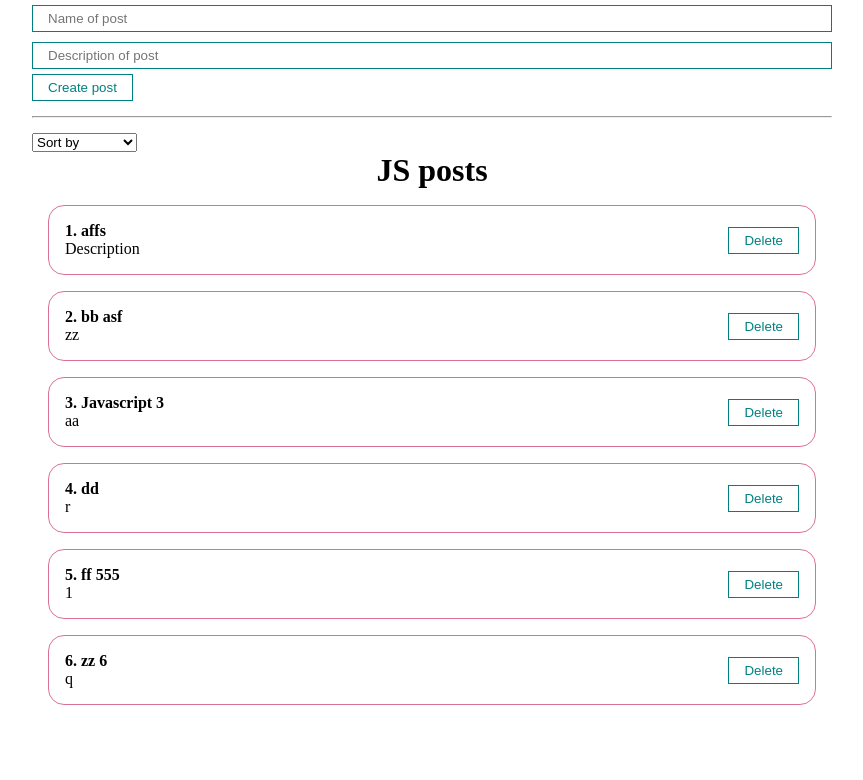
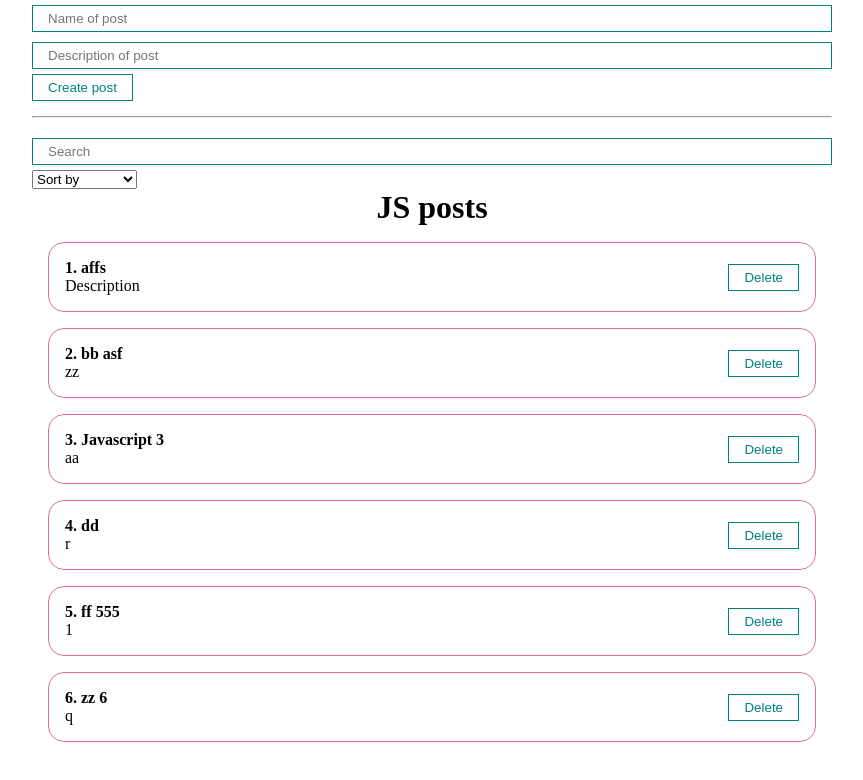
Before and after one commit to AriannaLiss/react-az, a React (Create React App) app: page / in a window 1280 px wide. Shown: the top 780 px of the page, without its empty margins (208-1071 px from the left). Built offline with nearby package versions, Linux system fonts and the light colour scheme.

Commit message:
added filter by search field

```diff
--- a/src/App.js
+++ b/src/App.js
@@ -1,8 +1,8 @@
-import React, {useState} from 'react'
+import React, {useMemo, useState} from 'react'
 import './App.css'
+import PostFilter from './components/PostFilter';
 import PostForm from './components/PostForm';
 import PostList from './components/PostList.jsx';
-import MySelect from './components/UI/select/MySelect';
 
 function App() {
 
@@ -15,7 +15,19 @@
     {id:6, title: 'zz 6', body: 'q'},
   ])
 
-  const [selectedSort, setSelectedSort] = useState('')
+  const [filter, setFilter] = useState({sort:'', query: ''})
+
+  const sortedPosts =  useMemo(() => {
+    console.log('function getSorted posts')
+    if(filter.sort){
+      return [...posts].sort((a,b) => a[filter.sort].localeCompare(b[filter.sort]));
+    }
+    return posts
+  }, [filter.sort, posts])
+
+  const sortedAndSearchedPosts = useMemo(() => {
+    return sortedPosts.filter(post => post.title.toLowerCase().includes(filter.query.toLowerCase()))
+  }, [sortedPosts, filter.query])
 
   const createPost = (newPost) => {
     setPosts([...posts, newPost])
@@ -25,30 +37,19 @@
     setPosts(posts.filter(p => p.id !== post.id))
   }
 
-  const sortPosts = (sort) => {
-    setSelectedSort(sort)
-    setPosts([...posts].sort((a,b) => a[sort].localeCompare(b[sort])))
-  }
-
   return (
     <div className="App">
       <PostForm create={createPost}/>
       <hr style={{margin:'15px 0'}}/>
-      <div>
-        <MySelect
-          value={selectedSort}
-          onChange={sortPosts}
-          defaultValue="Sort by"
-          options={[
-            {value:'title', name:'by name'},
-            {value:'body', name:'by description'}
-          ]}
-        />
-      </div>
-      {posts.length
-        ? <PostList remove={removePost} posts={posts} title='JS posts'/>
-        : <h1 style={{textAlign:"center"}}>No posts</h1>
-      }
+      <PostFilter
+        filter={filter}
+        setFilter={setFilter}
+      />
+      <PostList
+        remove={removePost}
+        posts={sortedAndSearchedPosts}
+        title='JS posts'
+      />
     </div>
   );
 }
--- /dev/null
+++ b/src/components/PostFilter.jsx
@@ -0,0 +1,26 @@
+import React from 'react';
+import MyInput from './UI/input/MyInput';
+import MySelect from './UI/select/MySelect';
+
+const PostFilter = ({filter, setFilter}) => {
+    return (
+        <div>
+            <MyInput
+                value={filter.query}
+                onChange={e => setFilter({...filter, query: e.target.value})}
+                placeholder='Search'
+            />
+            <MySelect
+                value={filter.sort}
+                onChange={selectedSort => setFilter({...filter, sort: selectedSort})}
+                defaultValue="Sort by"
+                options={[
+                    {value:'title', name:'by name'},
+                    {value:'body', name:'by description'}
+                ]}
+            />
+        </div>
+    );
+};
+
+export default PostFilter;
--- a/src/components/PostList.jsx
+++ b/src/components/PostList.jsx
@@ -2,6 +2,11 @@
 import PostItem from './PostItem';
 
 const PostList = ({posts, title, remove}) => {
+  if (!posts.length) {
+      return(
+        <h1 style={{textAlign:"center"}}>No posts</h1>
+      )
+  }
   return (
       <div>
           <h1 style={{textAlign: 'center'}}>
```
Lines whose indentation alone changed are shown as unchanged.
